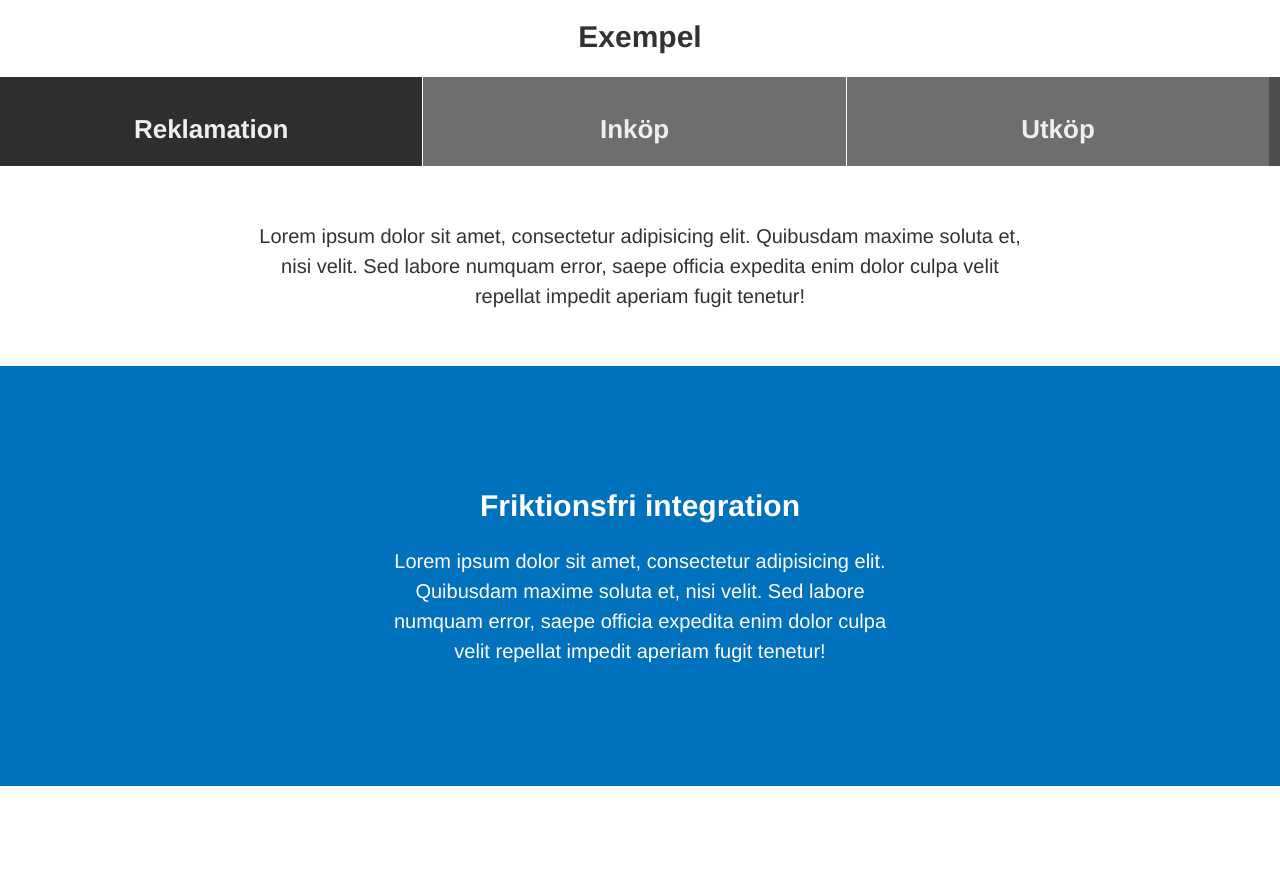
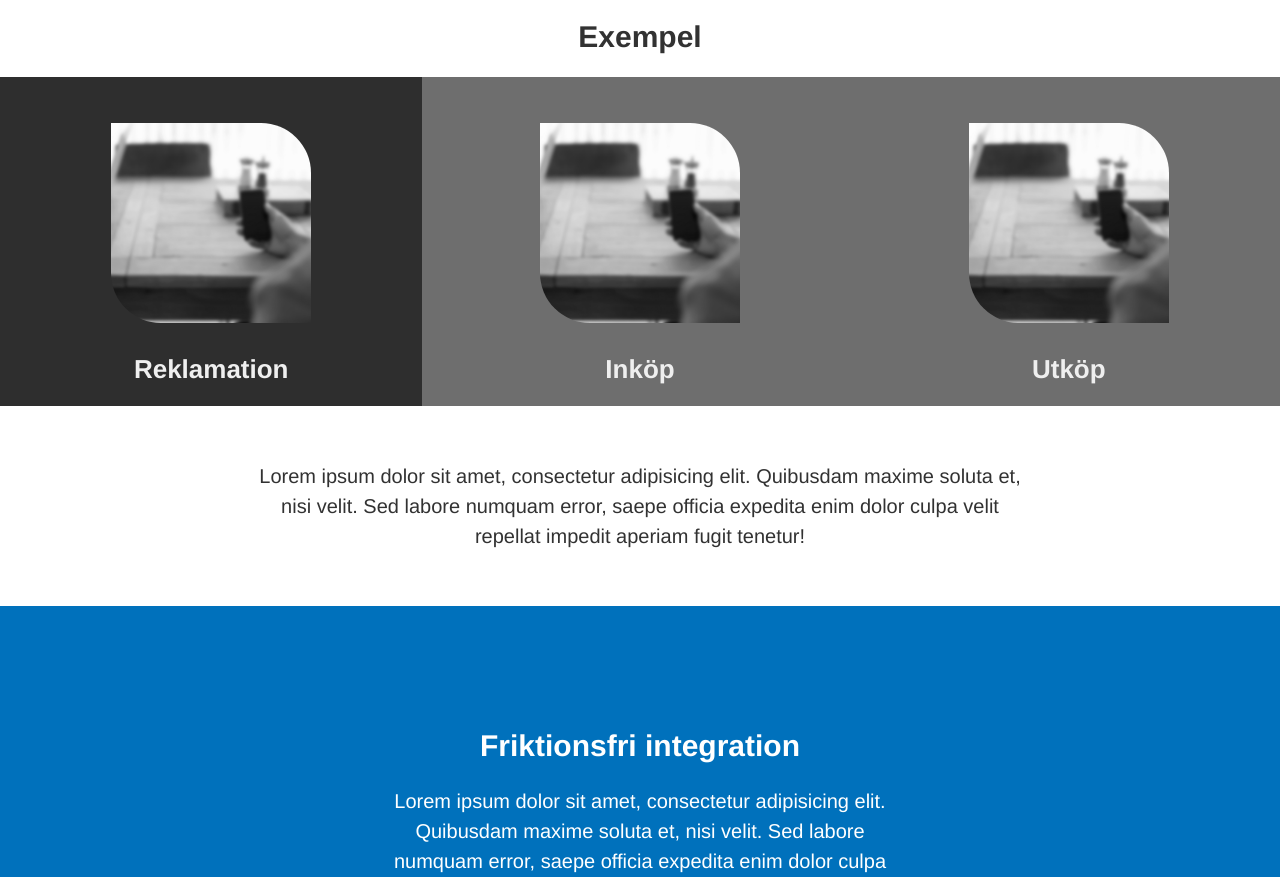
Before and after one commit to zystems/nyttigaappar, a website: page index.html in a window 1280 px wide. Shown: the part 2767-3644 px from the top of the page. Drawn offline with Linux system fonts and the light colour scheme.

Commit message:
Fixat bilder för exempelcase

```diff
--- a/dev/styles/_case.scss
+++ b/dev/styles/_case.scss
@@ -17,6 +17,9 @@
 	h2 {
 		margin-left: 5vw;
 	}
+	img {
+			display: none;
+		}
 }
 
 .Case-textholder {
@@ -48,10 +51,9 @@
 	}
 
 	.Each-example {
+		transition: 1s;
 		border-bottom: 0;
-		width: 33vw;
 		height: auto;
-		float: left;
 		padding-bottom: 0;
 		h2 {
 			margin-left: 0;
@@ -59,21 +61,45 @@
 		}
 	}
 
+	.Example-image {
+		display: block;
+		margin: 0 auto;
+		padding: 30px 0 10px 0;
+		width: 200px;
+		height: 200px;
+		img {
+			size: cover;
+			height: 200px;
+			width: 200px;
+			display: inline;
+			object-fit: cover;
+			border-radius: 0 50px 0 50px;
+			border: 1px;
+		}
+		img.desaturate { filter: grayscale(100%); }
+	}
+
 	.Example-imageholder-left {
+		width: 33vw;
+		float: left;
 		background-color: #2e2e2e;
 	}
 
 	.Example-imageholder-center {
 		background-color: #6e6e6e;
 		border-top: 0;
-		border-left: 1px;
-		border-right: 1px;
+		width: 34vw;
+		float: left;
+		border-left: 0px;
+		border-right: 0px;
 		border-style: solid;
 		border-color: #ffffff;
 	}
 
 	.Example-imageholder-right {
+		width: 33vw;
 		background-color: #6e6e6e;
+		float: right;
 	}
 
 	.Case-textholder {
--- a/index.html
+++ b/index.html
@@ -153,6 +153,9 @@
             <div class="Example-imageholder">
                 <div class="Example-imageholder-left Each-example"
                     onclick="toggleText(1);">
+                    <div class="Example-image">
+                        <img src="resources/business-communication-devices-3368-blurred.jpg" class="desaturate">
+                    </div>
                     <h2>Reklamation</h2>
                     <div class="Case-textholder Case-textholder-left">
                         <p>Lorem ipsum dolor sit amet, consectetur adipisicing elit. Quibusdam maxime soluta et, nisi velit. Sed labore numquam error, saepe officia expedita enim dolor culpa velit repellat impedit aperiam fugit tenetur!</p>
@@ -160,6 +163,9 @@
                 </div>
                 <div class="Example-imageholder-center Each-example"
                     onclick="toggleText(2);">
+                    <div class="Example-image">
+                        <img src="resources/business-communication-devices-3368-blurred.jpg" class="desaturate">
+                    </div>
                     <h2>Inköp</h2>
                     <div class="Case-textholder Case-textholder-center">
                         <p>Lorem ipsum dolor sit amet, consectetur adipisicing elit. Quibusdam maxime soluta et, nisi velit. Sed labore numquam error, saepe officia expedita enim dolor culpa velit repellat impedit aperiam fugit tenetur!</p>
@@ -167,6 +173,9 @@
                 </div>
                 <div class="Example-imageholder-right Each-example"
                     onclick="toggleText(3);">
+                    <div class="Example-image">
+                        <img src="resources/business-communication-devices-3368-blurred.jpg" class="desaturate">
+                    </div>
                     <h2>Utköp</h2>
                     <div class="Case-textholder Case-textholder-right">
                         <p>Lorem ipsum dolor sit amet, consectetur adipisicing elit. Quibusdam maxime soluta et, nisi velit. Sed labore numquam error, saepe officia expedita enim dolor culpa velit repellat impedit aperiam fugit tenetur!</p>
```
Also changed, not shown: build/styles/main.css.
